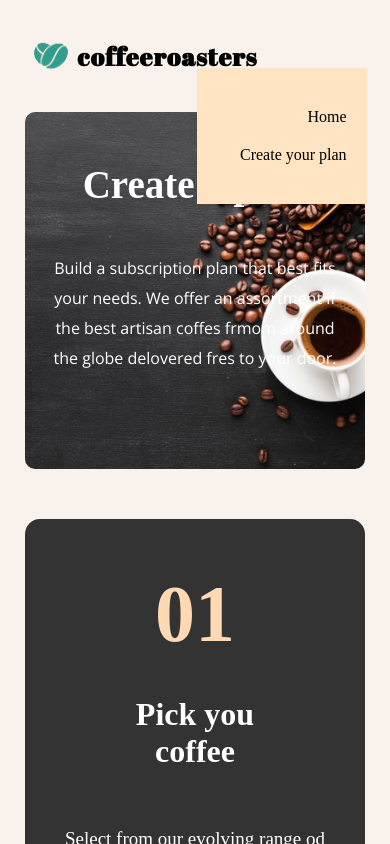
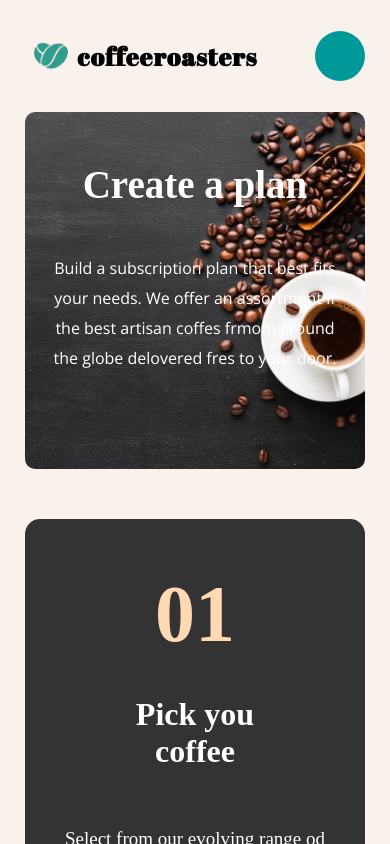
Before and after one commit to tina234/coffee_shop, a Vue app: page /create_your_plan in a window 390 px wide. Shown: the top 844 px of the page. Built offline with nearby package versions, Linux system fonts and the light colour scheme; the HTML template or start-up script is replaced by a standard one.

Commit message:
mobile nav

```diff
--- a/src/components/MobileNav.vue
+++ b/src/components/MobileNav.vue
@@ -1,13 +1,13 @@
 <template>
     <div>
-        <div class="hamb-icon">
+        <div class="hamb-icon" :class="{ hamb_float: float_meni }" @click="toggleSidebar">
             <i class="fa fa-solid fa-bars"></i>
+             <transition>
+                <div class="sidebar" v-show="sidebar">
+                    <router-link class="nav-item" v-for="category in categories" :key="category.title" :to="category.link">{{ category.title }}</router-link>
+                </div>
+            </transition>
         </div>
-        <transition>
-            <div class="sidebar">
-                <router-link class="nav-item" v-for="category in categories" :key="category.title" :to="category.link">{{ category.title }}</router-link>
-            </div>
-        </transition>
     </div>
 </template>
 
@@ -16,12 +16,25 @@ export default {
     data() {
         return {
             categories : "",
+            sidebar: false,
+            float_meni: false,
         }
     },
 
-     created() {
+    created() {
         this.categories = this.$store.state.categories_modul.categories;
-        console.log(this.categories);
+        window.addEventListener("scroll", this.floatMeni);
+    },
+
+    methods: {
+        toggleSidebar() {
+            this.sidebar = !this.sidebar;
+        },
+
+        floatMeni() {
+            this.float_meni = window.pageYOffset > 150 ? true : false;
+            console.log(this.float_meni);
+        }
     }
 }
 </script>
--- a/src/components/Navbar.vue
+++ b/src/components/Navbar.vue
@@ -1,6 +1,6 @@
 <template>
     <div class="main-nav">
-        <a href="/"><h4><img src="../assets/coffeebeans34.png" alt="">coffeeroasters</h4></a>
+        <router-link to="/"><h4><img src="../assets/coffeebeans34.png" alt="">coffeeroasters</h4></router-link>
         <MobileNav v-if="mobileView" />
         <div class="nav-menu" v-if="!mobileView">
             <router-link class="nav-item" v-for="category in categories" :key="category.title" :to="category.link">{{ category.title }}</router-link>
@@ -16,7 +16,7 @@ export default {
     data() {
         return {
             categories : "",
-            mobileView : true,
+            mobileView : false,
             showNav : false,
         }
     },
@@ -28,6 +28,7 @@ export default {
     },
 
     created() {
+        this.handleResize();
         this.categories = this.$store.state.categories_modul.categories;
         window.addEventListener("resize", this.handleResize);
     },
--- a/src/router/index.js
+++ b/src/router/index.js
@@ -24,4 +24,9 @@ const router = new VueRouter({
   routes
 })
 
+router.beforeEach((to, from, next) => {
+  window.scrollTo(0, 0); // na promjenu stranice vrati nazad na vrh stranice
+  next(); //next da se prebaci na iducu rutu(stranicu)
+})
+
 export default router
--- a/src/scss/main_style.scss
+++ b/src/scss/main_style.scss
@@ -41,7 +41,6 @@ body {
     a {
         text-decoration: none;
         padding: 0 0 0 20px;
-        text-transform: uppercase;
         color: #999999;
         font-family: 'Open Sans', sans-serif;
         font-weight: bolder;
@@ -562,28 +561,55 @@ body {
     background-color: bisque;
     display: flex;
     flex-direction: column;
-    align-items: flex-end;
-    padding: 30px 10px;
+    padding: 15px 10px;
     position: absolute;
     min-width: 150px;
-    right: 6%;
-    top: 8%;
-
+    right: 0%;
+    top: 105%;
+    border-radius: 8px;
 
     a {
         padding: 10px;
+        font-size: 15px;
+        line-height: 20px;
+        color: #333333;
+        font-weight: 700;
     }
 }
 
 .hamb-icon {
     font-size: 21px;
+    position: relative;
+    display: flex;
+    align-items: center;
+    justify-content: center;
+    z-index: 3;
+    width: 50px;
+    height: 50px;
+    border-radius: 50%;
+    background-color: #009999;
+
+    i {
+        color: #fff;
+    }
+}
+
+.hamb_float {
     position: fixed;
-    top: 6%;
-    left: 91%;
-    z-index: 3;
+    right: 20px;
+    top: 20px;
+    animation: float_in 1s;
 }
 
 
+@keyframes float_in {
+    0% {
+        top: -100px;
+    }
+    100% {
+        top: 20px;
+    }
+}
 
 
 
--- a/src/store/modules/categories_modul.js
+++ b/src/store/modules/categories_modul.js
@@ -2,11 +2,11 @@ export default {
     state: {
         categories: [
             {
-                title:"Home",
+                title:"HOME",
                 link:"/"
             },
             {
-                title:"Create your plan",
+                title:"CREATE YOUR PLAN",
                 link:"/create_your_plan",
             }
         ],
```
Also changed, not shown: 1 other file (tests, documents, lock files or other folders).
